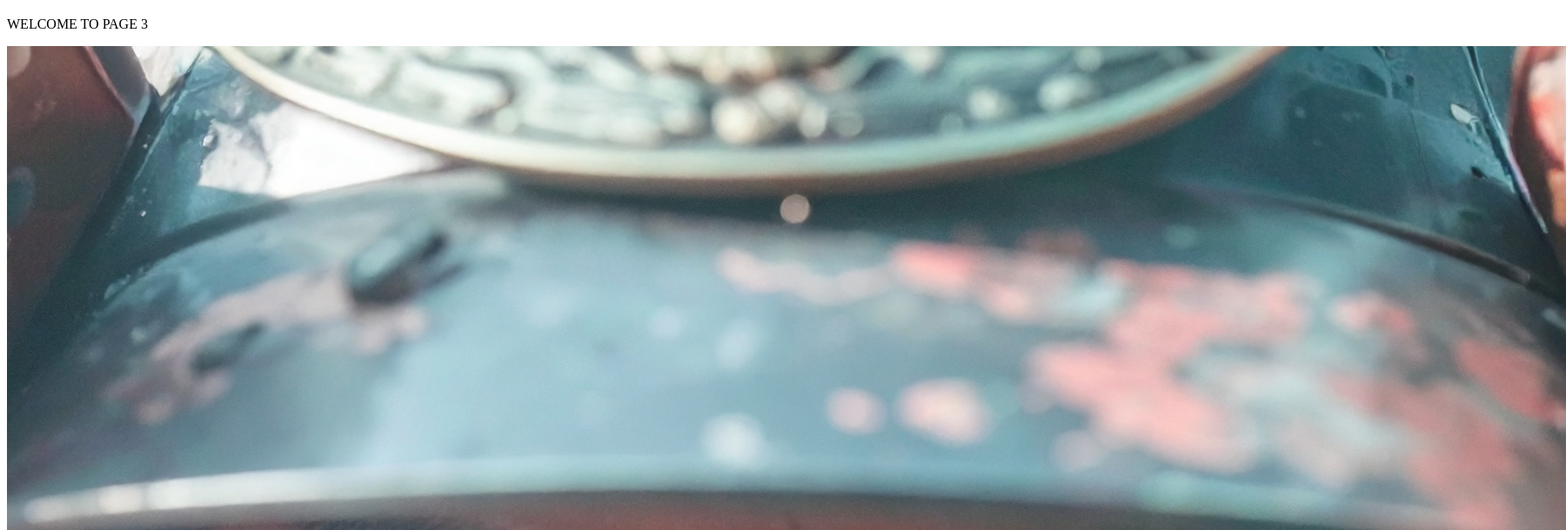
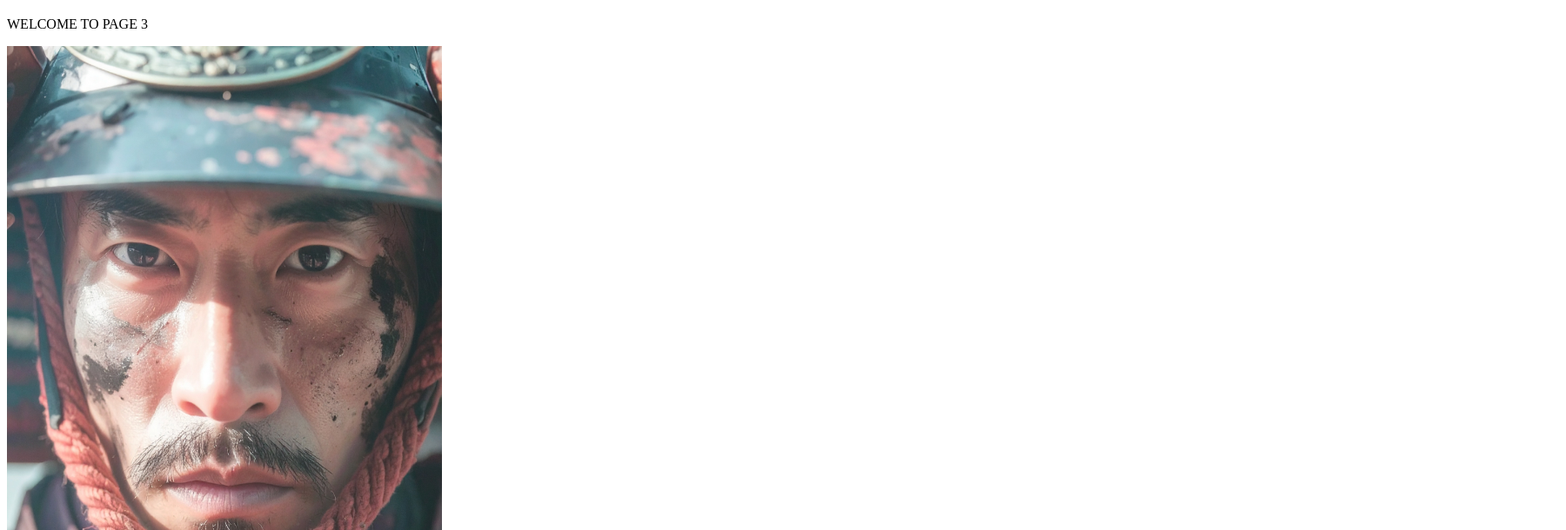
Before and after one commit to SDRakshith7/TEST_DEPLOY, a plain HTML site: page PAGE_3.html in a window 1280 px wide. Shown: the part 62-672 px from the top of the page at 87% size, 1800 px wide, since content can reach past the window. Drawn offline with Linux system fonts and the light colour scheme.

Commit message:
Update PAGE_3.html

```diff
--- a/PAGE_3.html
+++ b/PAGE_3.html
@@ -5,6 +5,6 @@
     <body>
         <h1> 🛡️🛡️🛡️🛡️ </h1>
         <p>WELCOME TO PAGE 3 </p>
-        <img src="Firefly__a japanese shogun with a mask , warm tone ,intense close up shot, ultrarealism, 4K 285832.jpg" alt="Shogun">
+        <img src="Firefly__a japanese shogun with a mask , warm tone ,intense close up shot, ultrarealism, 4K 285832.jpg" alt="Shogun" width="500" height="700">
     </body>
 </html>
```
